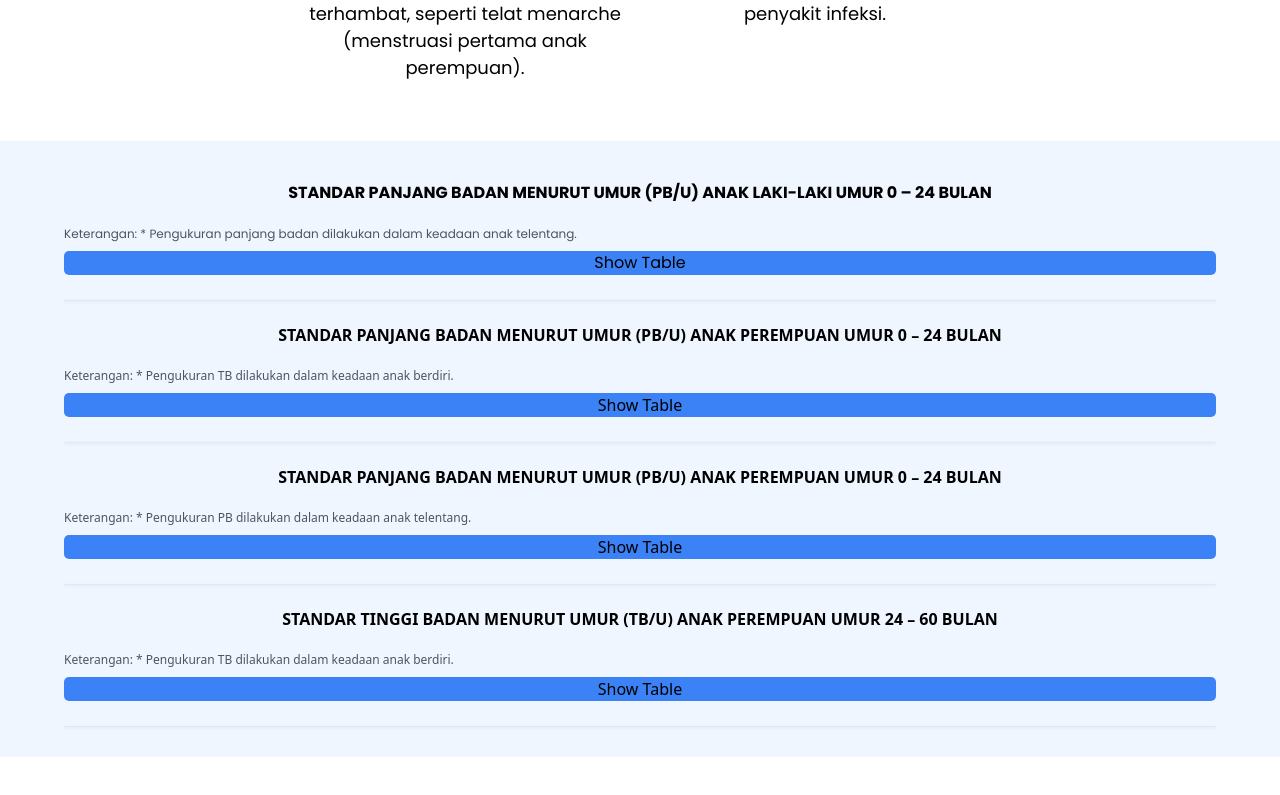
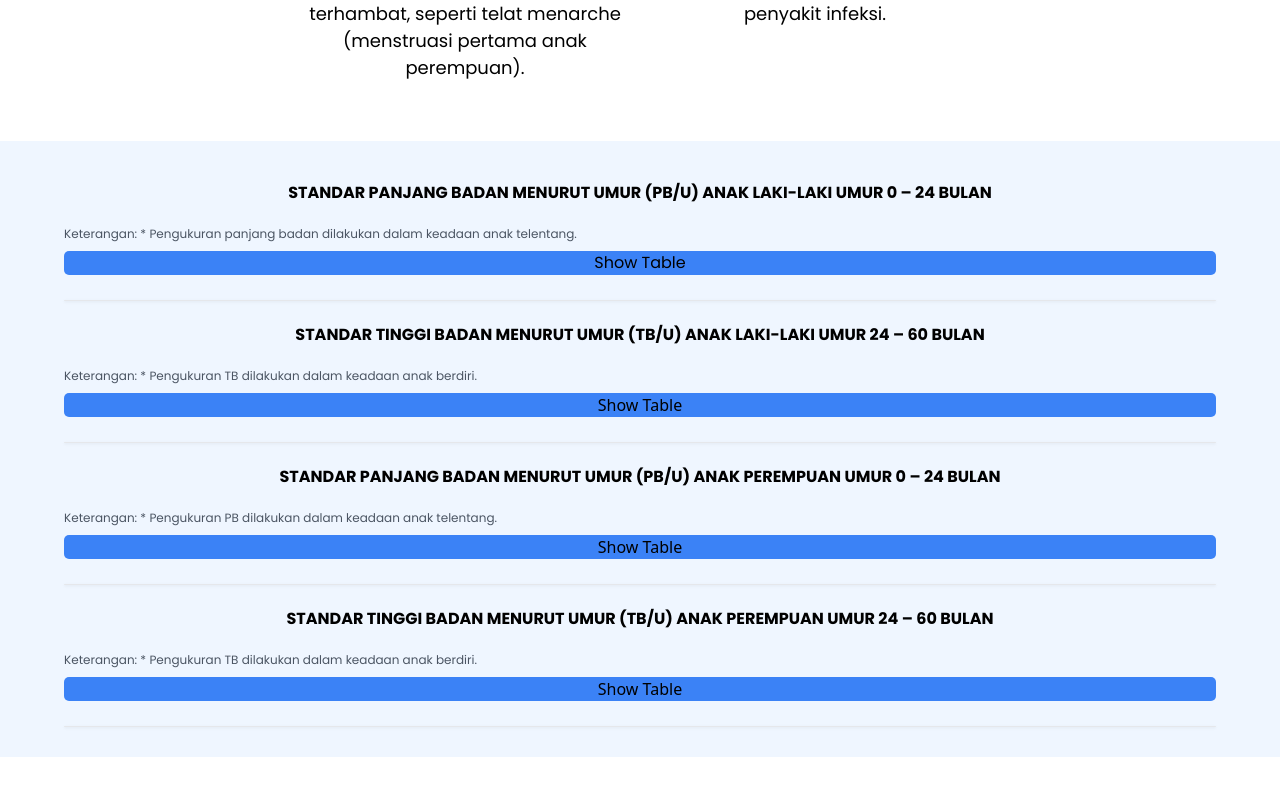
Before and after one commit to AgungRezaV/puskemas, a React (Vite) app: page / in a window 1280 px wide. Shown: the part 3597-4392 px from the top of the page. Built offline with nearby package versions, Linux system fonts and the light colour scheme.

Commit message:
Fixed Table Font to Poppins

```diff
--- a/src/components/Table.jsx
+++ b/src/components/Table.jsx
@@ -185,9 +185,9 @@ const SecondTable = () => {
 
     return (
         <div>
-            <h1 className="text-center my-5 text-poppins font-bold uppercase">Standar Panjang Badan Menurut Umur (PB/U) Anak Perempuan Umur 0 – 24 Bulan</h1>
+            <h1 className="text-center my-5 font-poppins font-bold uppercase">Standar Tinggi Badan Menurut Umur (TB/U) Anak Laki-Laki Umur 24 – 60 Bulan</h1>
             <div className="flex flex-col  mb-2 max-h-[400px]">
-                <p className="mb-2 text-gray-600 text-[12px] text-poppins">Keterangan: * Pengukuran TB dilakukan dalam keadaan anak berdiri.</p>
+                <p className="mb-2 text-gray-600 text-[12px] font-poppins">Keterangan: * Pengukuran TB dilakukan dalam keadaan anak berdiri.</p>
                 <button onClick={toggleTable} className="mb-5 bg-blue-500 rounded-[5px]">{showTable ? "Hide" : "Show"} Table</button>
                 <div className="-my-2 overflow-x-auto sm:-mx-6 lg:-mx-8">
                     <div className="py-2 align-middle inline-block min-w-full sm:px-6 lg:px-8">
@@ -334,9 +334,9 @@ const ThirdTable = () => {
 
     return (
         <div>
-            <h1 className="text-center my-5 text-poppins font-bold uppercase">Standar Panjang Badan Menurut Umur (PB/U) Anak Perempuan Umur 0 – 24 Bulan</h1>
+            <h1 className="text-center my-5 font-poppins font-bold uppercase">Standar Panjang Badan Menurut Umur (PB/U) Anak Perempuan Umur 0 – 24 Bulan</h1>
             <div className="flex flex-col  mb-2 max-h-[400px]">
-                <p className="mb-2 text-gray-600 text-[12px] text-poppins">Keterangan: * Pengukuran PB dilakukan dalam keadaan anak telentang.</p>
+                <p className="mb-2 text-gray-600 text-[12px] font-poppins">Keterangan: * Pengukuran PB dilakukan dalam keadaan anak telentang.</p>
                 <button onClick={toggleTable} className="mb-5 bg-blue-500 rounded-[5px]">{showTable ? "Hide" : "Show"} Table</button>
                 <div className="-my-2 overflow-x-auto sm:-mx-6 lg:-mx-8">
                     <div className="py-2 align-middle inline-block min-w-full sm:px-6 lg:px-8">
@@ -483,9 +483,9 @@ const FourthTable = () => {
 
     return (
         <div>
-            <h1 className="text-center my-5 text-poppins font-bold uppercase">Standar Tinggi Badan Menurut Umur (TB/U) Anak Perempuan Umur 24 – 60 Bulan</h1>
+            <h1 className="text-center my-5 font-poppins font-bold uppercase">Standar Tinggi Badan Menurut Umur (TB/U) Anak Perempuan Umur 24 – 60 Bulan</h1>
             <div className="flex flex-col  mb-2 max-h-[400px]">
-                <p className="mb-2 text-gray-600 text-[12px] text-poppins">Keterangan: * Pengukuran TB dilakukan dalam keadaan anak berdiri.</p>
+                <p className="mb-2 text-gray-600 text-[12px] font-poppins">Keterangan: * Pengukuran TB dilakukan dalam keadaan anak berdiri.</p>
                 <button onClick={toggleTable} className="mb-5 bg-blue-500 rounded-[5px]">{showTable ? "Hide" : "Show"} Table</button>
                 <div className="-my-2 overflow-x-auto sm:-mx-6 lg:-mx-8">
                     <div className="py-2 align-middle inline-block min-w-full sm:px-6 lg:px-8">
```
